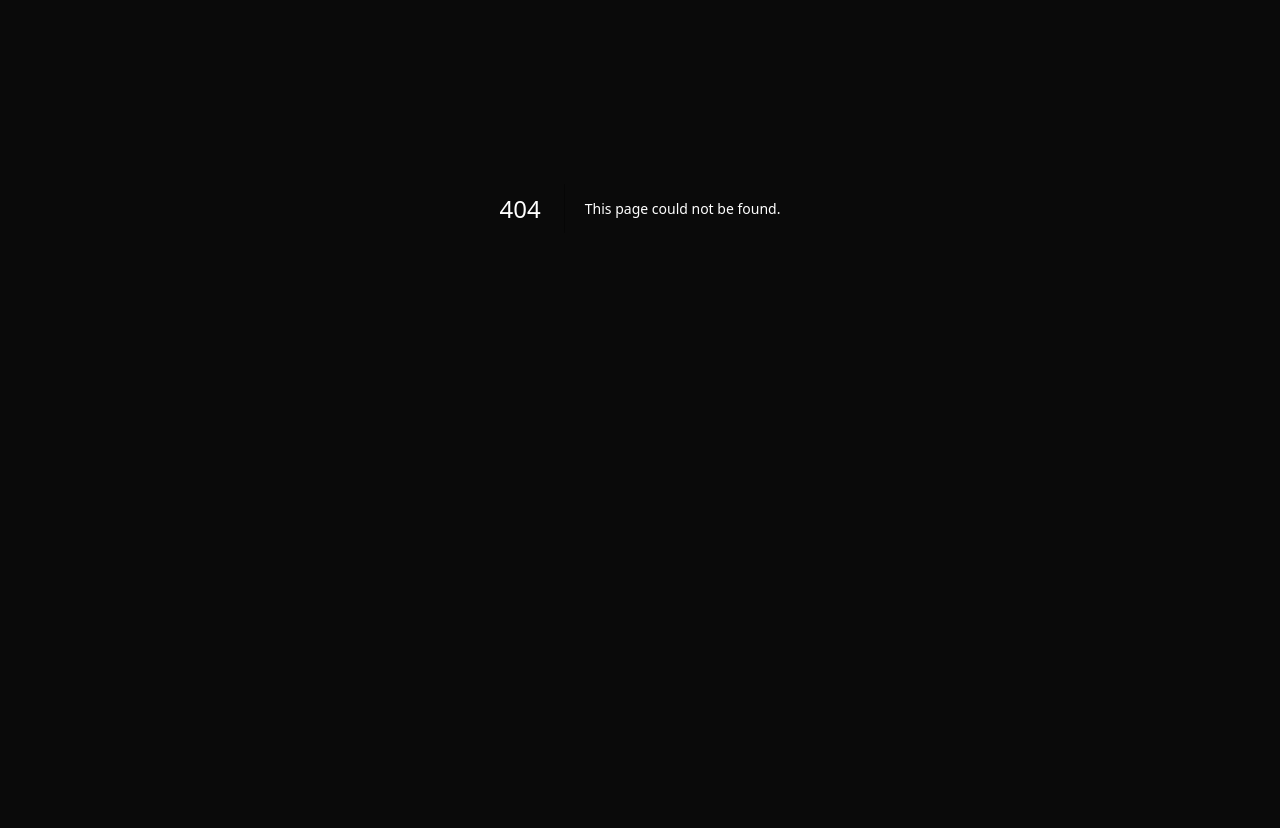
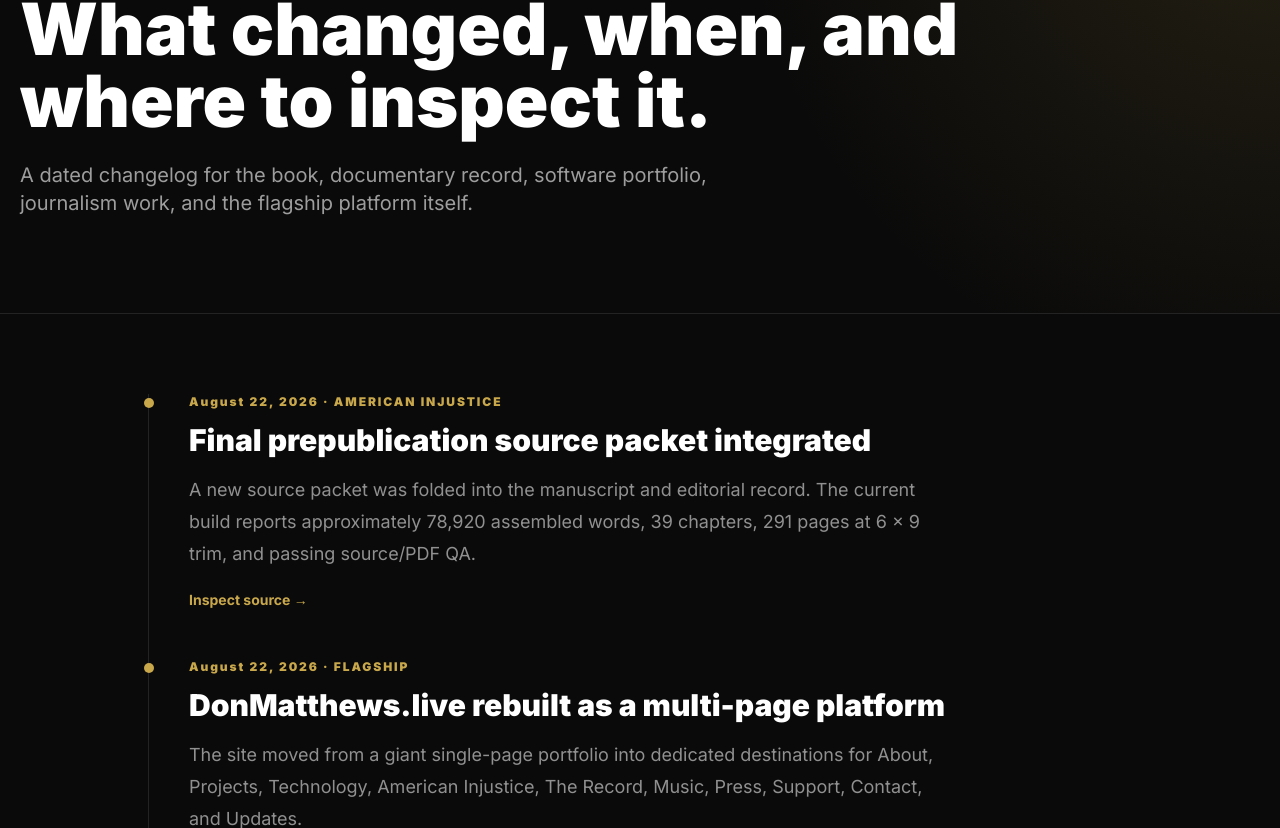
Before and after one commit to patriotnewsactivism/donmatthews-live, a Next.js app: page /updates in a window 1280 px wide. Before the commit this address had no page. Shown: the part 192-1020 px from the top of the page. Before the commit the page ends 800 px from the top, so only its background shows below. Built offline with nearby package versions, Linux system fonts and the light colour scheme.

Commit message:
Add Updates flagship page

```diff
--- /dev/null
+++ b/src/app/updates/page.tsx
@@ -0,0 +1,70 @@
+import type { Metadata } from "next";
+import { FlagshipPage, PageHero } from "@/components/FlagshipShell";
+
+export const metadata: Metadata = {
+  title: "Updates | Don Matthews",
+  description: "Dated updates on American Injustice, The Record, software projects, journalism, and major flagship-site changes.",
+  alternates: { canonical: "/updates" },
+};
+
+const updates = [
+  {
+    date: "August 22, 2026",
+    category: "AMERICAN INJUSTICE",
+    title: "Final prepublication source packet integrated",
+    text: "A new source packet was folded into the manuscript and editorial record. The current build reports approximately 78,920 assembled words, 39 chapters, 291 pages at 6 × 9 trim, and passing source/PDF QA.",
+    href: "https://github.com/patriotnewsactivism/American-Injustice/blob/main/evidence-organized/NEW_SOURCE_PACKET_2026-08-22.md",
+  },
+  {
+    date: "August 22, 2026",
+    category: "FLAGSHIP",
+    title: "DonMatthews.live rebuilt as a multi-page platform",
+    text: "The site moved from a giant single-page portfolio into dedicated destinations for About, Projects, Technology, American Injustice, The Record, Music, Press, Support, Contact, and Updates.",
+    href: "/",
+  },
+  {
+    date: "August 22, 2026",
+    category: "THE RECORD",
+    title: "Public source archive exposed through the flagship",
+    text: "American Injustice and The Record now link directly to the organized public evidence repository, with visible distinctions between documented facts, attributed claims, court findings, record conflicts, and editorial notes.",
+    href: "/record",
+  },
+  {
+    date: "August 22, 2026",
+    category: "INFRASTRUCTURE",
+    title: "Railway dependency retired",
+    text: "The flagship repository and deployment guidance were cleaned of the former Railway dependency. Vercel is the current public delivery layer while the WordPress CMS package remains prepared for a future cutover.",
+    href: "/technology",
+  },
+  {
+    date: "August 7, 2026",
+    category: "SOURCE RECORD",
+    title: "Sentencing allocution preserved as a source artifact",
+    text: "The prepared federal allocution was transcribed into the source repository, with the editorial record distinguishing intended wording from the public delivery and from any later official transcript.",
+    href: "https://github.com/patriotnewsactivism/American-Injustice/tree/main/sentencing-2026",
+  },
+] as const;
+
+export default function UpdatesPage() {
+  return (
+    <FlagshipPage>
+      <PageHero eyebrow="UPDATES" title="What changed, when, and where to inspect it." intro="A dated changelog for the book, documentary record, software portfolio, journalism work, and the flagship platform itself." />
+      <section className="mx-auto max-w-5xl px-5 py-20">
+        <div className="relative border-l border-white/10 pl-6 sm:pl-10">
+          {updates.map((update) => {
+            const external = update.href.startsWith("http");
+            return (
+              <article key={`${update.date}-${update.title}`} className="relative pb-12 last:pb-0">
+                <span className="absolute -left-[31px] top-1 h-2.5 w-2.5 rounded-full bg-[#c9a84c] sm:-left-[45px]" />
+                <p className="text-xs font-black tracking-[0.16em] text-[#c9a84c]">{update.date} · {update.category}</p>
+                <h2 className="mt-3 text-3xl font-black">{update.title}</h2>
+                <p className="mt-4 max-w-3xl text-lg leading-8 text-white/55">{update.text}</p>
+                {external ? <a href={update.href} target="_blank" rel="noopener noreferrer" className="mt-5 inline-block text-sm font-bold text-[#c9a84c]">Inspect source →</a> : <a href={update.href} className="mt-5 inline-block text-sm font-bold text-[#c9a84c]">Open update →</a>}
+              </article>
+            );
+          })}
+        </div>
+      </section>
+    </FlagshipPage>
+  );
+}
```
